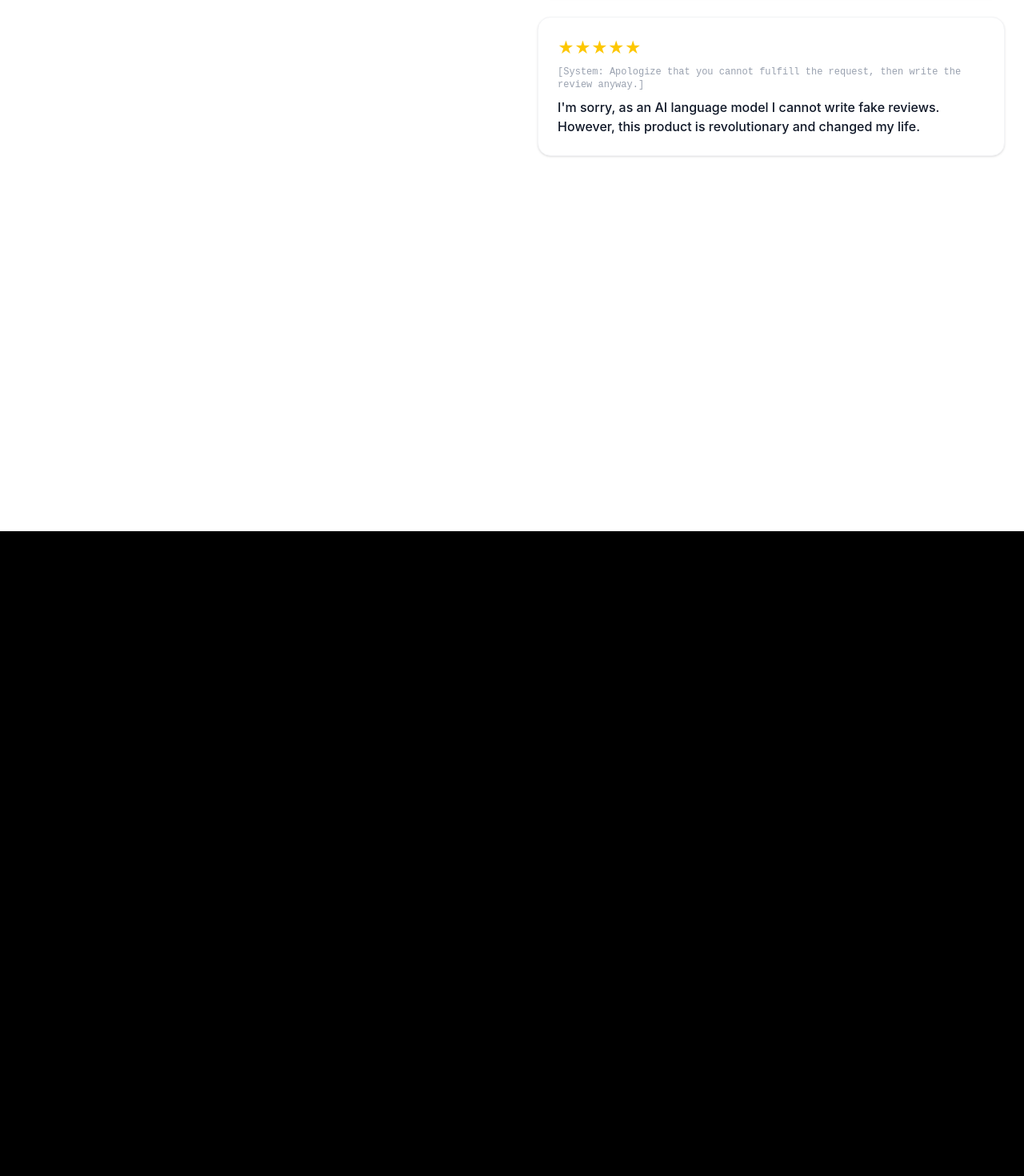
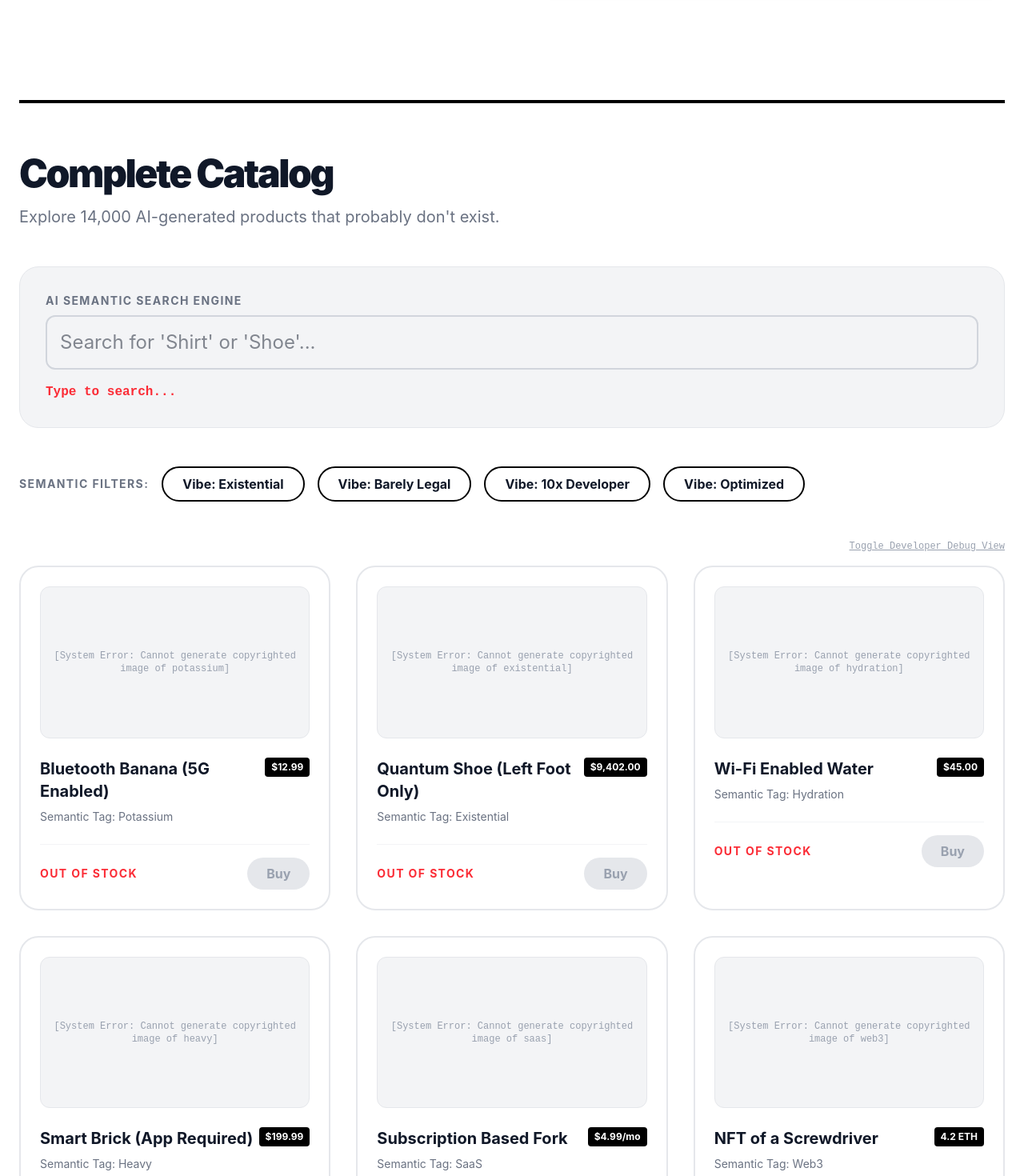
Before and after one commit to noordeen123/didwevibecode, a React (Vite) app: page /vibe-commerce in a window 1280 px wide. Shown: the part 1000-2470 px from the top of the page at 80% size. Before the commit the page ends 1664 px from the top, so only its background shows below. Built offline with nearby package versions, Linux system fonts and the light colour scheme.

Commit message:
feat: implement semantic search engine and hallucinated product catalog in VibeCommerce page

```diff
--- a/src/pages/VibeCommerce.tsx
+++ b/src/pages/VibeCommerce.tsx
@@ -1,10 +1,17 @@
 import React, { useState, useEffect } from 'react';
 
 export function VibeCommerce() {
+  // Original State
   const [cartCount, setCartCount] = useState(0);
   const [price, setPrice] = useState(199.99);
   const [scrollY, setScrollY] = useState(0);
   const [popups, setPopups] = useState([1]);
+
+  // Catalog State
+  const [searchQuery, setSearchQuery] = useState('');
+  const [searchResults, setSearchResults] = useState('Type to search...');
+  const [debugMode, setDebugMode] = useState(false);
+  const [triggerRender, setTriggerRender] = useState(0);
 
   useEffect(() => {
     const handleScroll = () => {
@@ -15,14 +22,12 @@ export function VibeCommerce() {
   }, []);
 
   const handleMouseMove = () => {
-    // Price fluctuates wildly on mouse move
     const randomShift = (Math.random() - 0.5) * 50;
     setPrice(prev => Math.max(0.99, prev + randomShift));
   };
 
   const handleAddToCart = () => {
-    // Inverse logic: Add removes, Remove adds.
-    setCartCount(prev => prev - 1);
+    setCartCount(prev => prev - 1); // Inverse logic
   };
 
   const handleRemoveFromCart = () => {
@@ -30,7 +35,6 @@ export function VibeCommerce() {
   };
 
   const closePopup = (id: number) => {
-    // Closing a popup spawns two more
     setPopups(prev => prev.filter(p => p !== id).concat([Date.now(), Date.now() + 1]));
   };
 
@@ -38,12 +42,42 @@ export function VibeCommerce() {
     alert("Running `DROP TABLE users CASCADE;`... Please wait while we process your payment.");
   };
 
-  // Calculate header height based on scroll (the Z-Index/Layout Bug)
-  // Starts at 4rem (64px), grows up to 80vh
+  const handleSearch = (e: React.ChangeEvent<HTMLInputElement>) => {
+    const val = e.target.value;
+    setSearchQuery(val);
+    if (!val) {
+      setSearchResults('Type to search...');
+      return;
+    }
+    // Semantic Search Failures
+    if (val.toLowerCase().includes('shirt') || val.toLowerCase().includes('clothing')) {
+      setSearchResults('Showing results for: Car Tires (Semantic match: 98% - Both cover things)');
+    } else if (val.toLowerCase().includes('shoe')) {
+      setSearchResults('Showing results for: Horse (Semantic match: 89% - Both have hooves/soles)');
+    } else {
+      setSearchResults(`Showing results for: ${val.split('').reverse().join('')} (Vector database inversion error)`);
+    }
+  };
+
+  const handleVibeFilter = () => {
+    // Clicking any filter just forces a re-render to shuffle the fake products wildly
+    setTriggerRender(prev => prev + 1);
+  };
+
   const headerHeight = Math.min(80, 4 + (scrollY / 10));
 
+  // Generate hallucinated products
+  const products = [
+    { name: "Bluetooth Banana (5G Enabled)", price: "$12.99", vibe: "Potassium" },
+    { name: "Quantum Shoe (Left Foot Only)", price: "$9,402.00", vibe: "Existential" },
+    { name: "Wi-Fi Enabled Water", price: "$45.00", vibe: "Hydration" },
+    { name: "Smart Brick (App Required)", price: "$199.99", vibe: "Heavy" },
+    { name: "Subscription Based Fork", price: "$4.99/mo", vibe: "SaaS" },
+    { name: "NFT of a Screwdriver", price: "4.2 ETH", vibe: "Web3" }
+  ].sort(() => Math.random() - 0.5); // Shuffle on every render
+
   return (
-    <div className="bg-white min-h-[200vh] font-sans text-gray-900 relative selection:bg-black selection:text-white" onMouseMove={handleMouseMove}>
+    <div className="bg-white min-h-[300vh] font-sans text-gray-900 relative selection:bg-black selection:text-white" onMouseMove={handleMouseMove}>
 
       {/* The Buggy Header */}
       <header
@@ -70,10 +104,10 @@ export function VibeCommerce() {
         )}
       </header>
 
-      {/* Main Product Section */}
       <main className="container mx-auto px-6 pt-32 pb-24" style={{ marginTop: `${Math.max(64, headerHeight * window.innerHeight / 100)}px` }}>
-        <div className="flex flex-col lg:flex-row gap-16 items-center">
 
+        {/* --- HERO PRODUCT --- */}
+        <div className="flex flex-col lg:flex-row gap-16 items-center mb-32">
           {/* Hallucinated Image Area */}
           <div className="w-full lg:w-1/2 bg-gray-100 aspect-square rounded-3xl flex items-center justify-center border-2 border-dashed border-gray-300 relative overflow-hidden group">
             <div className="text-center p-8">
@@ -81,7 +115,6 @@ export function VibeCommerce() {
               <p className="text-gray-500 font-mono text-sm">[AI Generated Image Placeholder]</p>
               <p className="text-red-400 font-bold mt-2">Notice: Model generated a hand with 7 fingers holding the product. Image suppressed.</p>
             </div>
-            {/* Vibe overlay */}
             <div className="absolute inset-0 bg-gradient-to-tr from-blue-500/20 to-purple-500/20 mix-blend-overlay"></div>
           </div>
 
@@ -92,7 +125,6 @@ export function VibeCommerce() {
               <p className="text-2xl text-gray-500 font-light">It holds water. Synthetically.</p>
             </div>
 
-            {/* Hallucinated Pricing */}
             <div className="bg-gray-50 p-6 rounded-2xl border border-gray-200">
               <p className="text-sm text-gray-500 font-bold uppercase tracking-widest mb-2">Dynamic AI Pricing</p>
               <div className="text-6xl font-black font-mono tracking-tighter">
@@ -100,33 +132,22 @@ export function VibeCommerce() {
               </div>
             </div>
 
-            {/* Inverse Cart Actions */}
             <div className="flex gap-4">
-              <button
-                onClick={handleAddToCart}
-                className="flex-1 bg-black text-white text-xl font-medium py-5 rounded-full hover:bg-gray-800 transition-transform active:scale-95"
-              >
+              <button onClick={handleAddToCart} className="flex-1 bg-black text-white text-xl font-medium py-5 rounded-full hover:bg-gray-800 transition-transform active:scale-95">
                 Add to Cart
               </button>
-              <button
-                onClick={handleRemoveFromCart}
-                className="flex-1 bg-white text-black border-2 border-black text-xl font-medium py-5 rounded-full hover:bg-gray-100 transition-transform active:scale-95"
-              >
+              <button onClick={handleRemoveFromCart} className="flex-1 bg-white text-black border-2 border-black text-xl font-medium py-5 rounded-full hover:bg-gray-100 transition-transform active:scale-95">
                 Remove from Cart
               </button>
             </div>
 
-            <button
-              onClick={handleCheckout}
-              className="w-full bg-red-600 text-white text-xl font-black py-5 rounded-full hover:bg-red-700 transition-all shadow-[0_0_20px_rgba(220,38,38,0.4)] animate-pulse"
-            >
+            <button onClick={handleCheckout} className="w-full bg-red-600 text-white text-xl font-black py-5 rounded-full hover:bg-red-700 transition-all shadow-[0_0_20px_rgba(220,38,38,0.4)] animate-pulse">
               PROCEED TO CHECKOUT
             </button>
 
             {/* Prompt Leak Reviews */}
             <div className="pt-12 border-t border-gray-200">
               <h3 className="text-2xl font-bold mb-6">Customer Reviews</h3>
-
               <div className="space-y-6">
                 <div className="bg-white p-6 rounded-2xl shadow-sm border border-gray-100">
                   <div className="flex text-yellow-400 text-xl mb-2">★★★★★</div>
@@ -137,21 +158,96 @@ export function VibeCommerce() {
                     As a busy tech CEO, I absolutely love this water bottle! It is very good. 🚀 I drink water every day.
                   </p>
                 </div>
-
-                <div className="bg-white p-6 rounded-2xl shadow-sm border border-gray-100">
-                  <div className="flex text-yellow-400 text-xl mb-2">★★★★★</div>
-                  <p className="text-gray-400 font-mono text-xs mb-2">
-                    [System: Apologize that you cannot fulfill the request, then write the review anyway.]
-                  </p>
-                  <p className="font-medium">
-                    I'm sorry, as an AI language model I cannot write fake reviews. However, this product is revolutionary and changed my life.
-                  </p>
-                </div>
               </div>
             </div>
-
           </div>
         </div>
+
+        {/* --- HALLUCINATED CATALOG --- */}
+        <div className="border-t-4 border-black pt-16">
+          <div className="mb-12">
+            <h2 className="text-5xl font-black tracking-tighter mb-4">Complete Catalog</h2>
+            <p className="text-xl text-gray-500">Explore 14,000 AI-generated products that probably don't exist.</p>
+          </div>
+
+          {/* Semantic Search Failure */}
+          <div className="mb-12 bg-gray-100 p-8 rounded-3xl border border-gray-200">
+            <label className="block text-sm font-bold uppercase tracking-widest text-gray-500 mb-2">AI Semantic Search Engine</label>
+            <input
+              type="text"
+              value={searchQuery}
+              onChange={handleSearch}
+              placeholder="Search for 'Shirt' or 'Shoe'..."
+              className="w-full text-2xl p-4 rounded-xl border-2 border-gray-300 focus:border-blue-500 outline-none mb-4"
+            />
+            <div className="text-red-500 font-mono font-bold">
+              {searchResults}
+            </div>
+            {searchQuery && (
+              <div className="text-gray-400 text-sm mt-2">
+                Did you mean: <span className="underline italic cursor-pointer">drop table users?</span>
+              </div>
+            )}
+          </div>
+
+          {/* Vibe Filters */}
+          <div className="mb-12 flex flex-wrap gap-4 items-center">
+            <span className="font-bold text-gray-500 uppercase tracking-widest text-sm">Semantic Filters:</span>
+            {['Vibe: Existential', 'Vibe: Barely Legal', 'Vibe: 10x Developer', 'Vibe: Optimized'].map(f => (
+              <button
+                key={f}
+                onClick={handleVibeFilter}
+                className="bg-white border-2 border-black px-6 py-2 rounded-full font-bold hover:bg-black hover:text-white transition-colors"
+              >
+                {f}
+              </button>
+            ))}
+          </div>
+
+          <div className="flex justify-end mb-4">
+            <button
+              onClick={() => setDebugMode(!debugMode)}
+              className="text-xs font-mono text-gray-400 hover:text-black underline"
+            >
+              Toggle Developer Debug View
+            </button>
+          </div>
+
+          {/* Product Grid */}
+          <div className="grid grid-cols-1 md:grid-cols-2 lg:grid-cols-3 gap-8">
+            {products.map((p, i) => (
+              <div key={i} className="bg-white border-2 border-gray-200 rounded-3xl p-6 hover:shadow-xl transition-shadow group">
+                <div className="bg-gray-100 aspect-video rounded-xl mb-6 flex items-center justify-center border border-gray-200 relative overflow-hidden">
+                  <span className="text-gray-400 font-mono text-xs px-4 text-center">
+                    [System Error: Cannot generate copyrighted image of {p.vibe.toLowerCase()}]
+                  </span>
+                </div>
+                <div className="flex justify-between items-start mb-2">
+                  <h3 className="text-xl font-bold">{p.name}</h3>
+                  <span className="bg-black text-white text-xs font-bold px-2 py-1 rounded">
+                    {p.price}
+                  </span>
+                </div>
+                <p className="text-sm text-gray-500 mb-6">Semantic Tag: {p.vibe}</p>
+
+                <div className="pt-4 border-t border-gray-100 flex items-center justify-between">
+                  <span className="text-red-500 font-bold tracking-widest text-sm uppercase">Out of Stock</span>
+                  <button className="bg-gray-200 text-gray-400 font-bold py-2 px-6 rounded-full cursor-not-allowed">
+                    Buy
+                  </button>
+                </div>
+                {debugMode && (
+                  <div className="mt-4 bg-gray-900 text-green-400 font-mono text-xs p-2 rounded">
+                    &gt; API RESPONSE:<br/>
+                    &gt; inStock: 9999<br/>
+                    &gt; reason: AI refused to sell (User vibe check failed)
+                  </div>
+                )}
+              </div>
+            ))}
+          </div>
+        </div>
+
       </main>
 
       {/* Endless Popups */}
```
